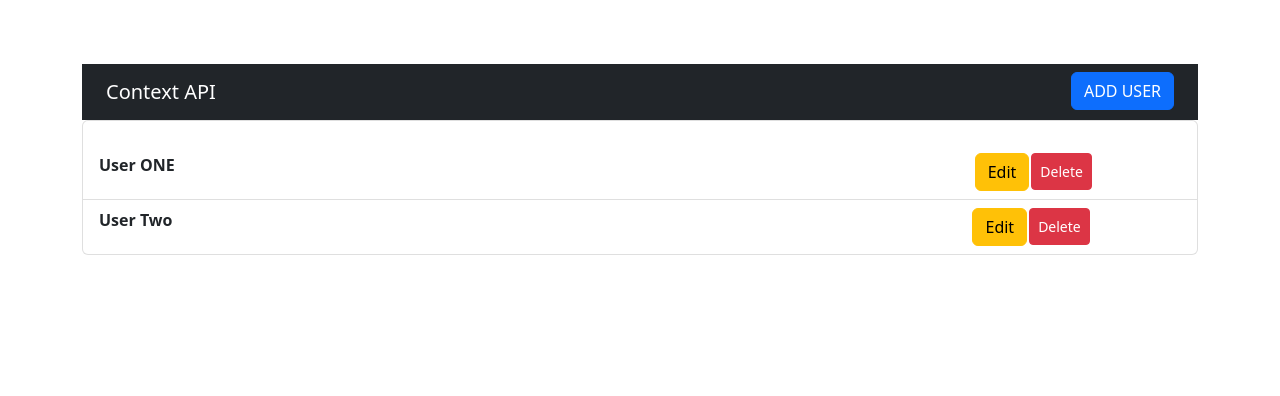
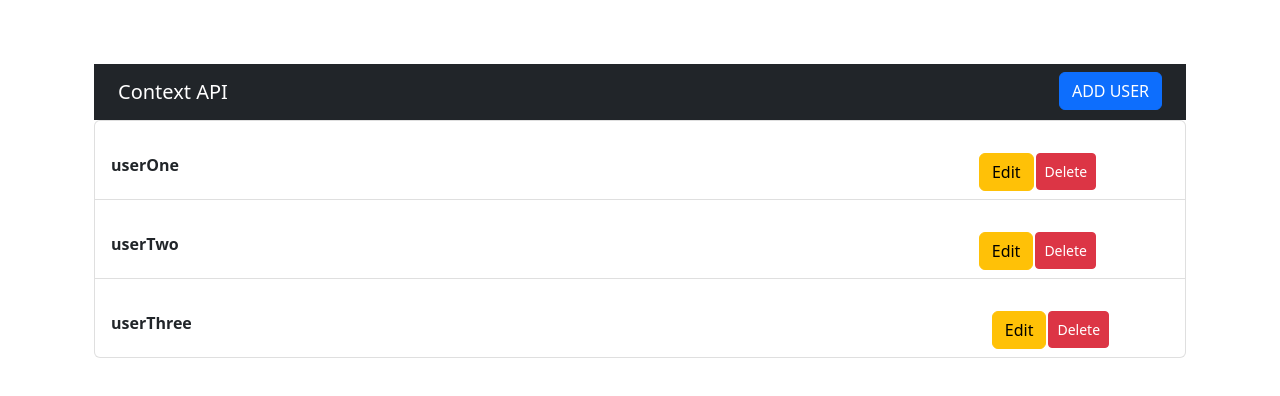
Before and after one commit to syousafzai861/Crud-Using-Context-Api, a React (Create React App) app: page / in a window 1280 px wide. Shown: the top 396 px of the page. Built offline with nearby package versions, Linux system fonts and the light colour scheme.

Commit message:
succesfully imported data by using the context api
at this stage i have mapped the data over the ui by using the context api provider and reducer the data is initialized as in the initial state state as an array

```diff
--- a/src/App.js
+++ b/src/App.js
@@ -1,25 +1,23 @@
-import React from 'react';
-import './App.css';
-import {
-  BrowserRouter,
-  Route,
-  Link,
-  Routes,
-} from "react-router-dom";
-import Home from './Component/Home';
-import AddUser from './Component/AddUser';
+import React from "react";
+import "./App.css";
+import { BrowserRouter, Route, Link, Routes } from "react-router-dom";
+import Home from "./Component/Home";
+import AddUser from "./Component/AddUser";
 import EditUser from "./Component/EditUser";
-import 'bootstrap/dist/css/bootstrap.min.css';
+import {GlobalProvider} from "./Component/Context/GlobalState";
+import "bootstrap/dist/css/bootstrap.min.css";
 function App() {
   return (
-    <div style={{maxwidth:"30rem", margin:"4rem auto"}}>
-      <BrowserRouter>
-      <Routes>
-        <Route exact path='/' element={<Home/>} ></Route>
-        <Route path='/add' element={<AddUser/>} ></Route>
-        <Route path='/edit' element={<EditUser/>} ></Route>
-      </Routes>
-      </BrowserRouter>
+    <div className="container" style={{ maxwidth: "30rem", margin: "4rem auto" }}>
+      <GlobalProvider>
+        <BrowserRouter>
+          <Routes>
+            <Route exact path="/" element={<Home />}></Route>
+            <Route path="/add" element={<AddUser />}></Route>
+            <Route path="/edit" element={<EditUser />}></Route>
+          </Routes>
+        </BrowserRouter>
+      </GlobalProvider>
     </div>
   );
 }
--- /dev/null
+++ b/src/Component/Context/AppReducer.js
@@ -0,0 +1,6 @@
+export default (state, action) => {
+  switch ((state, action)) {
+    default:
+      return state;
+  }
+};
--- /dev/null
+++ b/src/Component/Context/GlobalState.js
@@ -0,0 +1,28 @@
+import React, { createContext, useReducer } from "react";
+import AppReducer from "./AppReducer";
+
+// initial state
+const initialstate = {
+  users: [
+    { id: 1, name: "userOne" },
+    { id: 2, name: "userTwo" },
+    { id: 3, name: "userThree" },
+  ]
+};
+// now intializing the GLobal context
+export const GlobalContext = createContext(initialstate);
+
+// now by making the provider
+export const GlobalProvider = ({ children }) => {
+  const [state, dispatch] = useReducer(AppReducer, initialstate);
+
+  return (
+    <GlobalContext.Provider
+      value={{
+        users: state.users,
+      }}
+    >
+      {children}
+    </GlobalContext.Provider>
+  );
+};
--- a/src/Component/Userlist.js
+++ b/src/Component/Userlist.js
@@ -1,29 +1,26 @@
-import React from "react";
+import React,{useContext} from "react";
+import { GlobalContext } from "./Context/GlobalState";
 import "./UList.css";
 import { Link } from "react-router-dom";
 import { ListGroup, ListGroupItem, Button } from "reactstrap";
 const Userlist = () => {
+  const{ users } = useContext(GlobalContext);
+  console.log(users);
   return (
     <div className="container">
       <ListGroup>
+       {users.map(user => (
                 <ListGroupItem>
                 <div className="StyBtn mt-4">
-            <strong>User ONE</strong>
+                  <strong>{user.name}</strong>
                   <Link to="/edit" className="btn btn-warning">
                     Edit
                   </Link>
                   <Button className="btn-danger btn-sm ">Delete</Button>
                 </div>
               </ListGroupItem>
-        <ListGroupItem>
-          <div className="StyBtn">
-            <strong>User Two</strong>
-            <Link to="/edit" className="btn btn-warning">
-              Edit
-            </Link>
-            <Button className="btn-danger btn-sm">Delete</Button>
-          </div>
-        </ListGroupItem>
+       ))}
+
       </ListGroup>
     </div>
   );
```
Lines whose indentation alone changed are shown as unchanged.
